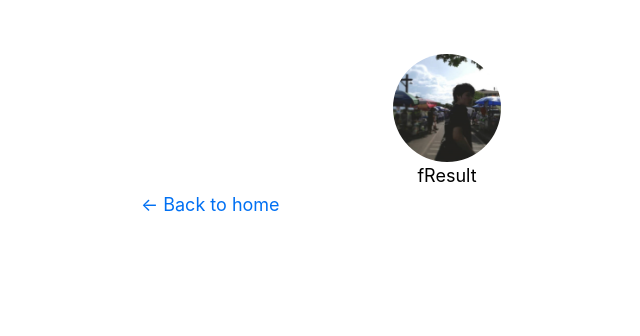
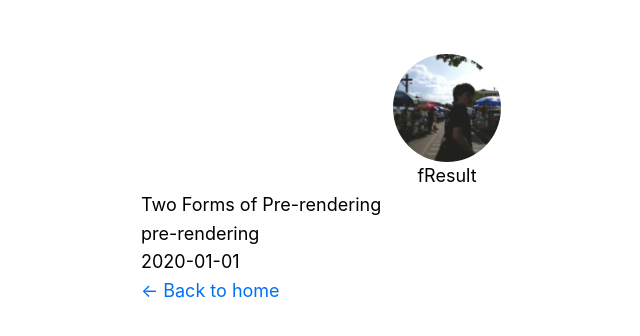
Before and after one commit to fResult/basic-nextjs-blog, a Next.js app: page /posts/pre-rendering in a window 1280 px wide. Shown: the top 336 px of the page, without its empty margins (193-833 px from the left). Built offline with nearby package versions, Linux system fonts and the light colour scheme.

Commit message:
Displayed Post data in Post component (`pages/posts/[id].js` file)

```diff
--- a/pages/posts/[id].js
+++ b/pages/posts/[id].js
@@ -2,18 +2,25 @@ import React from 'react'
 import Layout from '../../components/layout'
 import { getAllPostIds, getPostDataById } from '../../lib/posts'
 
-const Post = () => {
-  return <Layout></Layout>
+const Post = ({ post }) => {
+  const { id, title, date } = post
+  return (
+    <Layout>
+      {title} <br/>
+      {id} <br/>
+      {date}
+    </Layout>
+  )
 }
 
 export default Post
 
 export async function getStaticPaths() {
   const paths = getAllPostIds()
-  return { paths, fallback: false }
+  return { paths, fallback: true }
 }
 
 export async function getStaticProps({ params }) {
   const postData = getPostDataById(params.id)
-  return { props: { postData } }
+  return { props: { post: postData } }
 }
```
